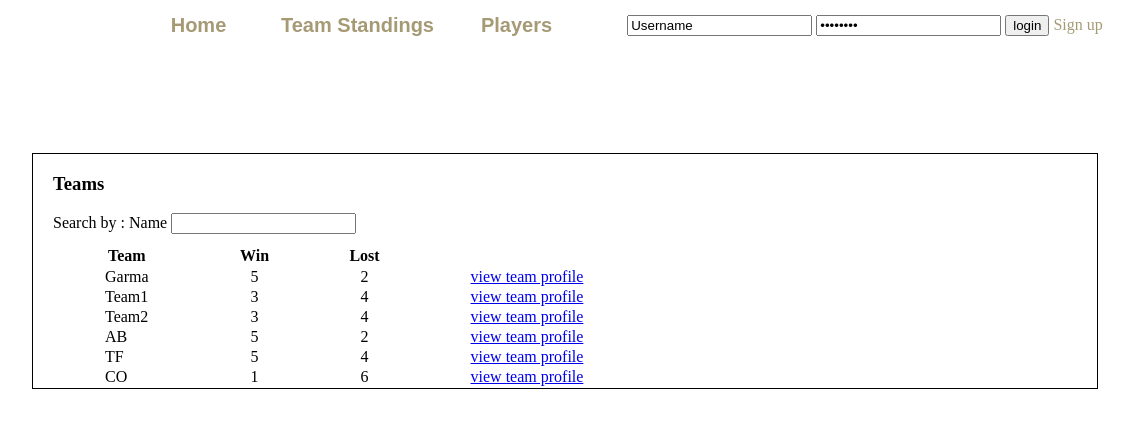
After one commit to statick33/lab2gti350, a PHP site: page /teams.php in a window 1520 px wide. The commit adds this page. Shown: the top 428 px of the page, without its empty margins (195-1328 px from the left). Run offline with PHP 8.4, Linux system fonts and the light colour scheme.

Commit message:
Added teams.php Modified home.php

```diff
--- a/lab3/menu2.php
+++ b/lab3/menu2.php
@@ -3,7 +3,7 @@
 	<div id="buttonHolder">
 		<div style="margin-left:100px !important" id="button"><a href="home.php" alt="Home"> Home</a></div>
 		<div id="separator"></div>
-		<div id="button">Team Standings</div>
+		<div id="button"><a href="teams.php" alt="Team Standings">Team Standings</a></div>
 		<div id="separator"></div>
 		<div id="button"><a href="players.php" alt="Players"> Players</a></div>
 		<div id="separator"></div>
--- /dev/null
+++ b/lab3/teams.php
@@ -0,0 +1,45 @@
+<?php
+	include('header.php');
+?>
+<style type="text/css">
+.teams {
+	padding-top:10px;
+}
+.teams td{
+	padding: 0 50px;
+}
+</style>
+	<h3> Teams </h3>
+	<div>
+		<label for="txt_name">Search by : Name</label>
+		<input type="text" name="txt_name" value="" />
+		<table class="teams">
+			<tbody>
+				<tr>
+					<th>Team</th>
+					<th>Win</th>
+					<th>Lost</th>
+					<th></th>
+
+				</tr>
+				<?php
+					$array = array("team" => array("Garma","Team1","Team2","AB","TF","CO"),
+									"win" => array("5","3","3","5","5","1"),
+									"lost" => array("2","4","4","2","4","6")
+					);
+				for($i =0; $i<count($array["team"]); $i++){
+					echo "<tr>
+						<td>".$array["team"][$i]."</td>
+						<td>".$array["win"][$i]."</td>
+						<td>".$array["lost"][$i]."</td>
+						<td><a href='team.php' alt='' >view team profile</a></td>
+						</tr>";
+				}
+
+				?>
+			</tbody>
+		</table>
+	</div>
+<?php
+	include('footer.php');
+?>
```
Also changed, not shown: lab3/home.php (+32 -2 lines), lab3/player.php (+7 -7 lines).
